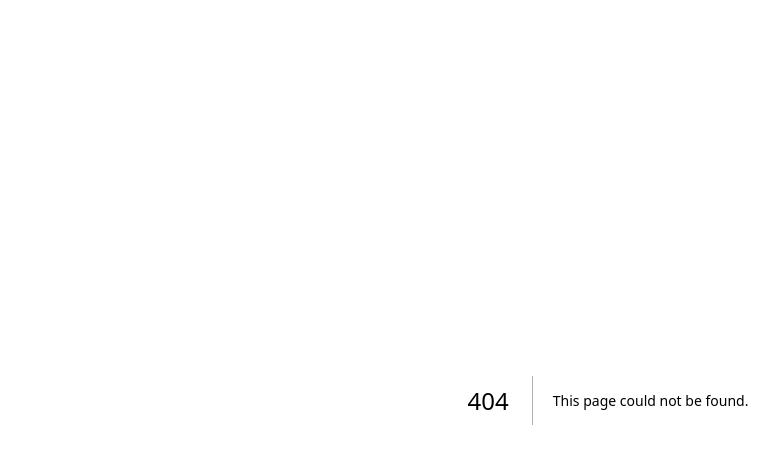
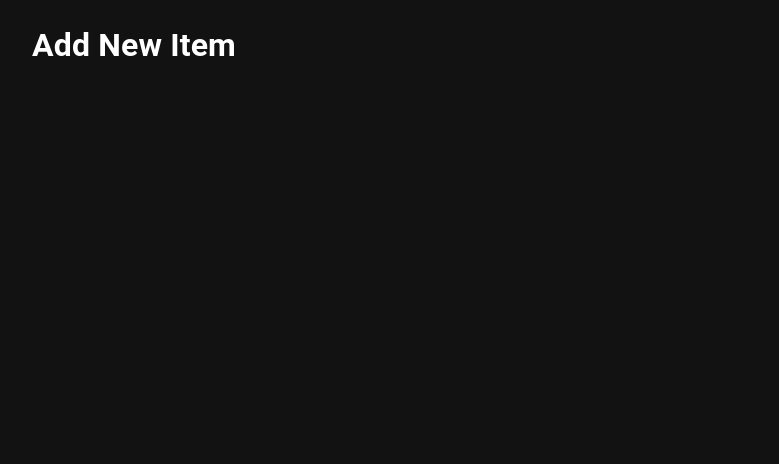
Before and after one commit to butterman0423/pantry-tracker, a Next.js app: page /1/modify in a window 1280 px wide. Before the commit this address had no page. Shown: the top 464 px of the page, without its empty margins (32-811 px from the left). Built offline with nearby package versions, Linux system fonts and the light colour scheme.

Commit message:
Item Form Submission page templates

```diff
--- /dev/null
+++ b/pages/[uid]/modify/index.tsx
@@ -0,0 +1,23 @@
+import { ThemeProvider, createTheme } from '@mui/material/styles';
+import CssBaseline from '@mui/material/CssBaseline';
+import Container from "@mui/material/Container";
+
+const darkTheme = createTheme({
+    palette: {
+      mode: 'dark',
+    },
+});
+
+export default function AddPage() {
+    return (
+        <ThemeProvider theme={darkTheme}>
+            <CssBaseline/>
+            <main>
+                <Container>
+                    <h1>Add New Item</h1>
+
+                </Container>
+            </main>
+        </ThemeProvider>
+    );
+}
```
Also changed, not shown: pages/[uid]/modify/[pid].tsx (added, +20 -0 lines).
